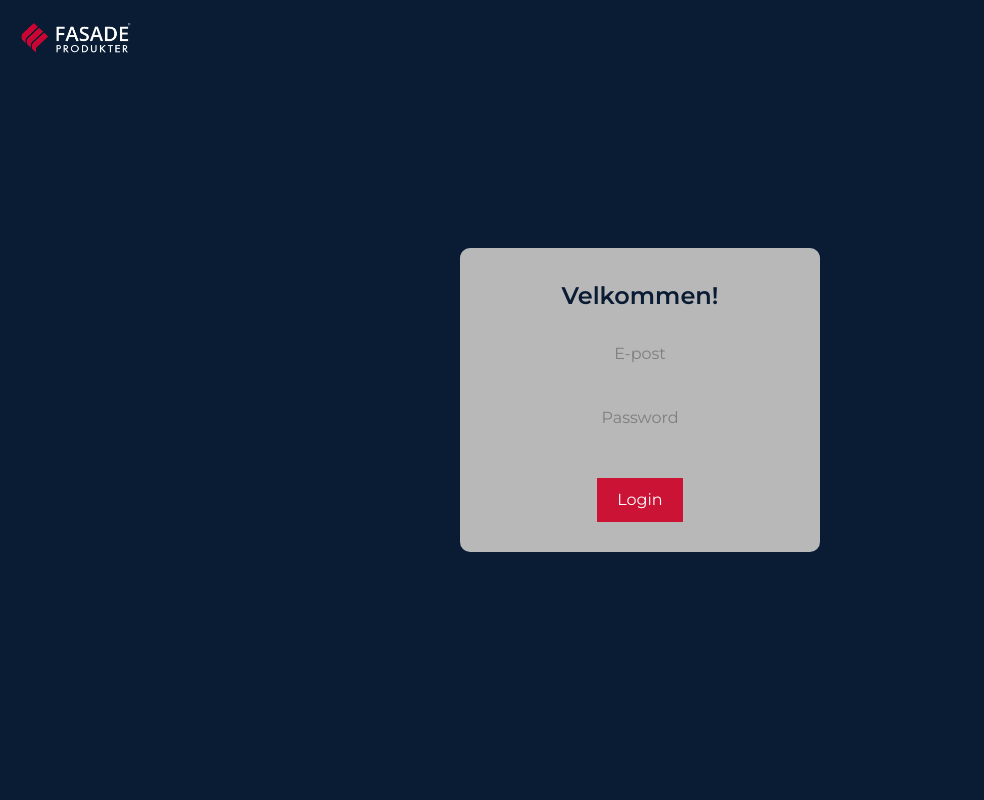
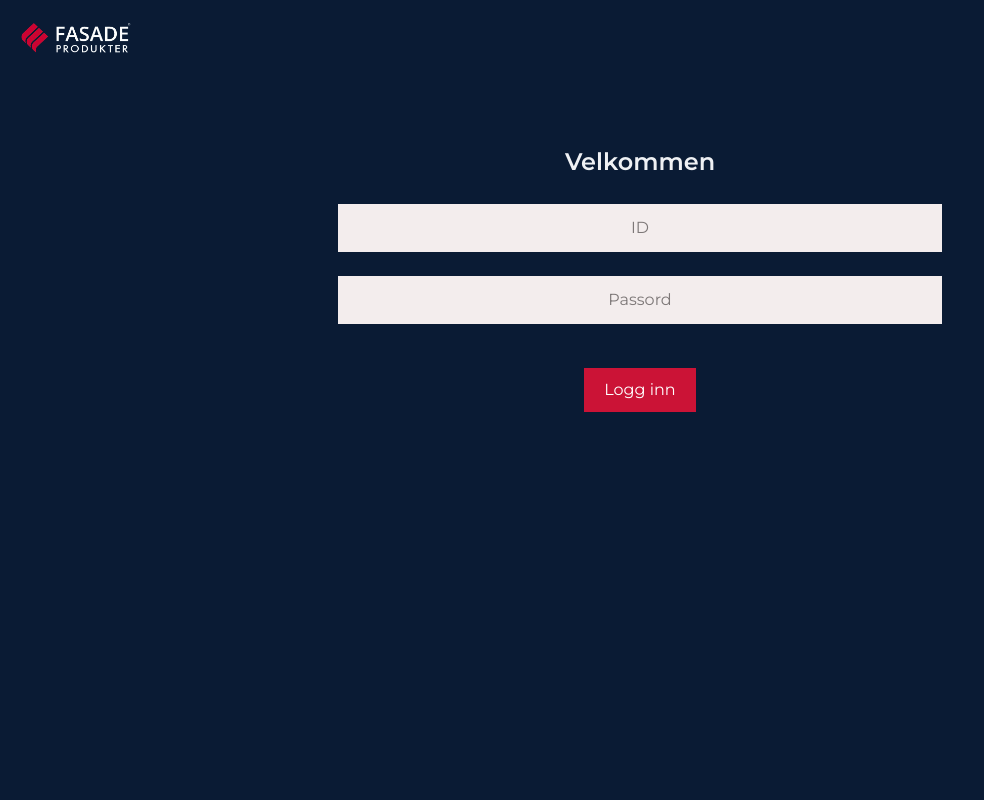
Before and after one commit to 41david41/test12, a PHP site: page /login/login.html in a window 1280 px wide. Shown: the whole page, without its empty margins (0-984 px from the left). Run offline with PHP 8.4, Linux system fonts and the light colour scheme.

Commit message:
endret litt på login

```diff
--- a/tu/css/login.css
+++ b/tu/css/login.css
@@ -1,9 +1,6 @@
 body {
-    display: flex;
-    flex-direction: column;
     align-items: center;
     justify-content: center;
-    height: 100vh;
     background-color: #0A1B34;
     font-family: 'Montserrat', sans-serif;
     margin: 0;
@@ -20,31 +17,33 @@ header {
 }
 
 .login-container {
-    background-color: #b8b8b8;
-    padding: 30px;
+    display: flex;
+    flex-direction: column;
+    margin: 144px;
+    opacity: 100%;
     border-radius: 10px;
     text-align: center;
 }
 
 h1 {
-    color: #0A1B34;
+    color: #eff1f4;
     font-size: 24px;
     font-weight: 600;
 }
 
 .input-group {
-    margin: 16px 0;
+    margin: 24px;
 }
 
 input {
-    width: 300px;
+    width: 64%;
     padding: 12px;
-    border: 1px;
-    border-radius: 5px;
     font-size: 16px;
-    color: #464545;
+    color: #080303;
+    background-color: #f3eded;
     text-align: center;
     font-family: 'Montserrat', sans-serif;
+    border: none;
 }
 
 .login-button {
--- a/tu/login/login.html
+++ b/tu/login/login.html
@@ -13,16 +13,16 @@
         <img src="../IMG/logo.png" alt="Fasade Produkter Logo" class="logo">
     </header>
     <div class="login-container">
-        <h1>Velkommen!</h1>
+        <h1>Velkommen</h1>
 
         <form action="login.php" method="POST">
             <div class="input-group">
-                <input type="text" name="username" placeholder="E-post" required>
+                <input type="text" name="username" placeholder="ID" required>
             </div>
             <div class="input-group">
-                <input type="password" name="password" placeholder="Password" required>
+                <input type="password" name="password" placeholder="Passord" required>
             </div>
-            <button type="submit" class="login-button">Login</button>
+            <button type="submit" class="login-button">Logg inn</button>
         </form>
     </div>
 </body>
--- /dev/null
+++ b/tu/profil/error_log.txt
@@ -0,0 +1 @@
+[02-Apr-2025 22:11:49 Europe/Berlin] Passord for 'sasha@3.no' ble oppdatert.
```
Also changed, not shown: tu/css/liste.css (+25 -17 lines), tu/css/oppdaterprofil.css (+9 -2 lines), tu/profil/oppdaterprofil.php (+7 -9 lines).
